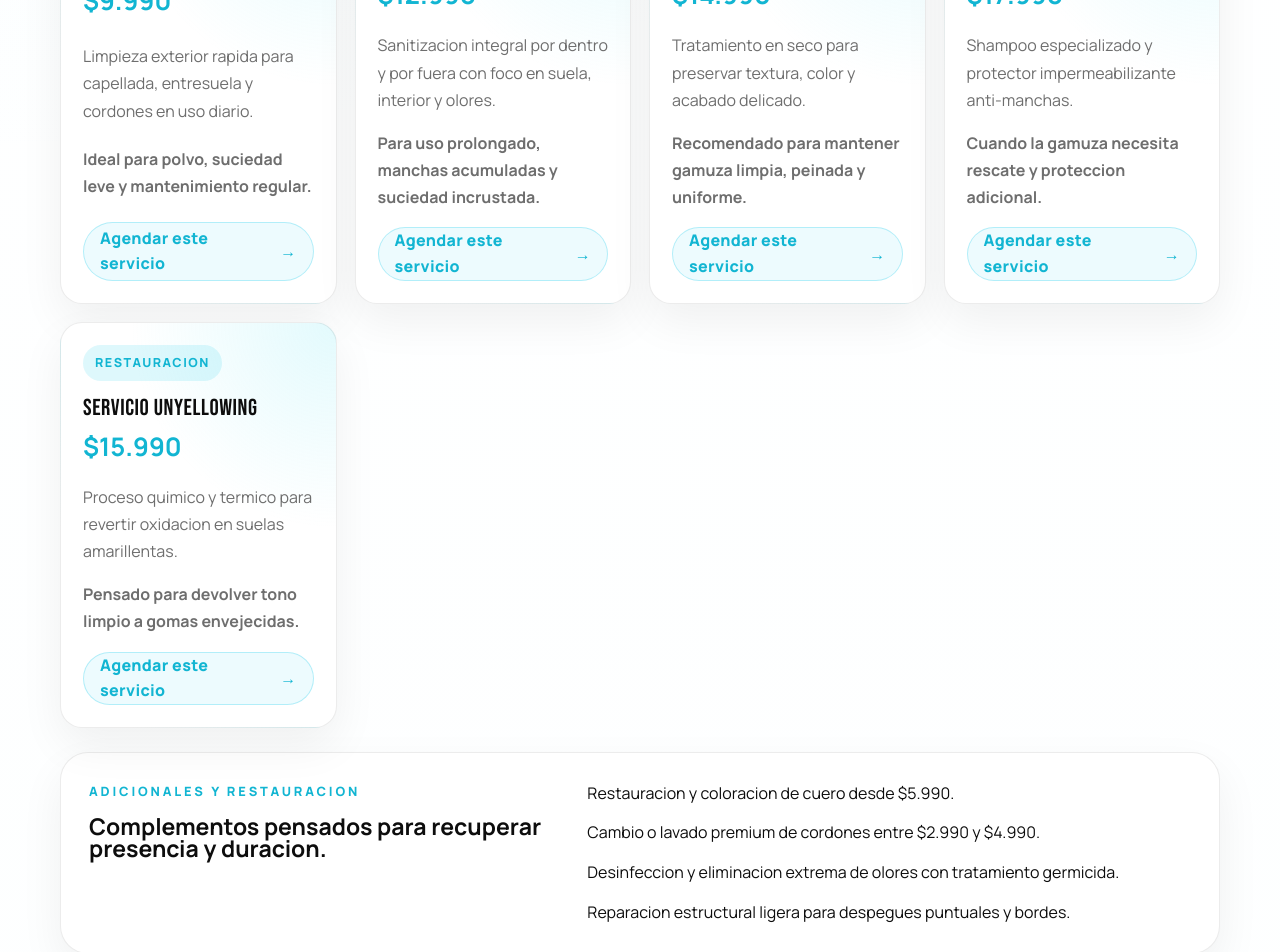
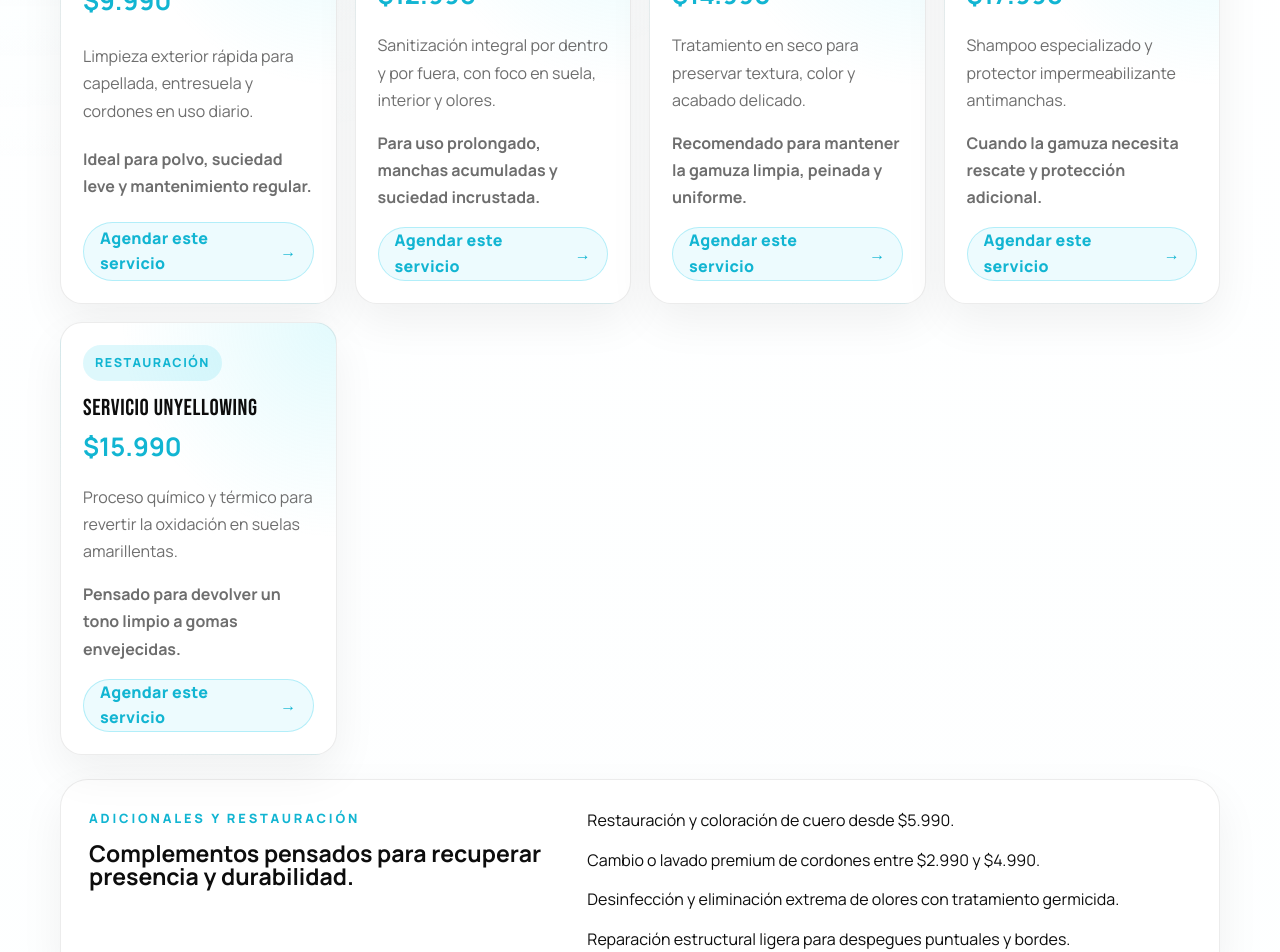
Before and after one commit to fpobletemu/sneakersspa, a React (Vite) app: page / in a window 1280 px wide. Shown: the part 1620-2572 px from the top of the page. Built offline with nearby package versions, Linux system fonts and the light colour scheme; no server answers.

Commit message:
Fix Spanish copy and metadata

```diff
--- a/src/App.tsx
+++ b/src/App.tsx
@@ -9,78 +9,78 @@ import { initAnalytics, trackEvent, trackPageView } from './lib/analytics'
 const services = [
   {
     id: 'limpieza-estandar',
-    name: 'Limpieza Estandar',
+    name: 'Limpieza estándar',
     price: '$9.990',
     description:
-      'Limpieza exterior rapida para capellada, entresuela y cordones en uso diario.',
+      'Limpieza exterior rápida para capellada, entresuela y cordones en uso diario.',
     bestFor: 'Ideal para polvo, suciedad leve y mantenimiento regular.',
     badge: 'Entrada',
   },
   {
     id: 'limpieza-profunda',
-    name: 'Limpieza Profunda',
+    name: 'Limpieza profunda',
     price: '$12.990',
     description:
-      'Sanitizacion integral por dentro y por fuera con foco en suela, interior y olores.',
+      'Sanitización integral por dentro y por fuera, con foco en suela, interior y olores.',
     bestFor: 'Para uso prolongado, manchas acumuladas y suciedad incrustada.',
-    badge: 'Mas pedido',
+    badge: 'Más pedido',
   },
   {
     id: 'gamuza-nobuck-estandar',
-    name: 'Gamuza y Nobuck Estandar',
+    name: 'Gamuza y nobuck estándar',
     price: '$14.990',
     description:
       'Tratamiento en seco para preservar textura, color y acabado delicado.',
-    bestFor: 'Recomendado para mantener gamuza limpia, peinada y uniforme.',
+    bestFor: 'Recomendado para mantener la gamuza limpia, peinada y uniforme.',
     badge: 'Material delicado',
   },
   {
     id: 'gamuza-profunda',
-    name: 'Gamuza Profunda',
+    name: 'Gamuza profunda',
     price: '$17.990',
     description:
-      'Shampoo especializado y protector impermeabilizante anti-manchas.',
-    bestFor: 'Cuando la gamuza necesita rescate y proteccion adicional.',
+      'Shampoo especializado y protector impermeabilizante antimanchas.',
+    bestFor: 'Cuando la gamuza necesita rescate y protección adicional.',
     badge: 'Premium',
   },
   {
     id: 'unyellowing',
-    name: 'Servicio Unyellowing',
+    name: 'Servicio unyellowing',
     price: '$15.990',
     description:
-      'Proceso quimico y termico para revertir oxidacion en suelas amarillentas.',
-    bestFor: 'Pensado para devolver tono limpio a gomas envejecidas.',
-    badge: 'Restauracion',
+      'Proceso químico y térmico para revertir la oxidación en suelas amarillentas.',
+    bestFor: 'Pensado para devolver un tono limpio a gomas envejecidas.',
+    badge: 'Restauración',
   },
 ] as const
 
 const addOns = [
-  'Restauracion y coloracion de cuero desde $5.990.',
+  'Restauración y coloración de cuero desde $5.990.',
   'Cambio o lavado premium de cordones entre $2.990 y $4.990.',
-  'Desinfeccion y eliminacion extrema de olores con tratamiento germicida.',
-  'Reparacion estructural ligera para despegues puntuales y bordes.',
+  'Desinfección y eliminación extrema de olores con tratamiento germicida.',
+  'Reparación estructural ligera para despegues puntuales y bordes.',
 ] as const
 
 const processSteps = [
   {
     title: 'Agenda',
     description:
-      'Cuentanos por WhatsApp el tipo de zapatilla, servicio que te interesa y comuna.',
+      'Cuéntanos por WhatsApp el tipo de zapatilla, el servicio que te interesa y la comuna.',
   },
   {
     title: 'Coordinamos retiro',
     description:
-      'Definimos punto de encuentro en Metro o entrega en sucursal segun tu ubicacion.',
+      'Definimos punto de encuentro en Metro o entrega en sucursal según tu ubicación.',
   },
   {
     title: 'Tratamos tu par',
     description:
-      'Aplicamos limpieza, sanitizacion o restauracion segun material y estado real.',
+      'Aplicamos limpieza, sanitización o restauración según el material y el estado real.',
   },
   {
     title: 'Entregamos listo',
     description:
-      'Tiempo estimado de 3 a 5 dias habiles, sujeto al nivel de suciedad o dano.',
+      'Tiempo estimado de 3 a 5 días hábiles, sujeto al nivel de suciedad o daño.',
   },
 ] as const
 
@@ -89,48 +89,48 @@ const showcaseCases = [
     id: 'hero-case',
     title: 'Caso de limpieza profunda',
     image: beforeAfterHero,
-    label: 'Antes y despues',
+    label: 'Antes y después',
     description:
-      'Un caso ideal para mostrar la diferencia entre suciedad extrema y recuperacion visual.',
+      'Un caso ideal para mostrar la diferencia entre suciedad extrema y recuperación visual.',
   },
   {
     id: 'pair-case',
-    title: 'Recuperacion de uso diario',
+    title: 'Recuperación de uso diario',
     image: beforeAfterPair,
     label: 'Resultado real',
     description:
-      'Comparativa pensada para demostrar blancos mas limpios, cordones prolijos y mejor presencia.',
+      'Comparativa pensada para demostrar blancos más limpios, cordones prolijos y mejor presencia.',
   },
 ] as const
 
 const faqs = [
   {
     id: 'faq-entrega',
-    question: 'Cuanto tiempo se demoran en entregar mis zapatillas?',
+    question: '¿Cuánto tiempo se demoran en entregar mis zapatillas?',
     answer:
-      'El tiempo estimado es de 3 a 5 dias habiles, dependiendo del tratamiento y del nivel de suciedad o dano.',
+      'El tiempo estimado es de 3 a 5 días hábiles, dependiendo del tratamiento y del nivel de suciedad o daño.',
   },
   {
     id: 'faq-pagos',
-    question: 'Que metodos de pago aceptan?',
+    question: '¿Qué métodos de pago aceptan?',
     answer: 'Actualmente trabajamos con transferencias bancarias directas.',
   },
   {
     id: 'faq-retiro',
-    question: 'Como funciona el retiro y delivery?',
+    question: '¿Cómo funciona el retiro y la entrega?',
     answer:
-      'Coordinamos puntos de encuentro desde Hospital Sotero del Rio hasta Mirador por $2.000 y retiro gratuito en La Florida o Puente Alto previa coordinacion.',
+      'Coordinamos puntos de encuentro desde Hospital Sotero del Río hasta Mirador por $2.000, y retiro gratuito en La Florida o Puente Alto, previa coordinación.',
   },
   {
     id: 'faq-materiales',
-    question: 'Trabajan cuero, gamuza y nobuck?',
+    question: '¿Trabajan cuero, gamuza y nobuck?',
     answer:
-      'Si. Cada material requiere un tratamiento distinto, por eso evaluamos el par antes de definir el proceso adecuado.',
+      'Sí. Cada material requiere un tratamiento distinto, por eso evaluamos el par antes de definir el proceso adecuado.',
   },
 ] as const
 
 const trustPoints = [
-  'Atencion por WhatsApp con respuesta rapida.',
+  'Atención por WhatsApp con respuesta rápida.',
   'Retiro coordinado en Metro y entrega gratuita en zonas definidas.',
   'Cuidado especializado para cuero, gamuza, nobuck y suelas.',
 ] as const
@@ -139,12 +139,12 @@ const socialLinks = [
   {
     name: 'Instagram',
     href: 'https://www.instagram.com/thesneakerspa.cl/',
-    caption: 'Antes y despues, procesos y resultados en formato corto.',
+    caption: 'Antes y después, procesos y resultados en formato corto.',
   },
   {
     name: 'TikTok',
     href: 'https://www.tiktok.com/@sneakers.spa.cl',
-    caption: 'Contenido visual para mostrar limpieza, restauracion y detalles.',
+    caption: 'Contenido visual para mostrar limpieza, restauración y detalles.',
   },
 ] as const
 
@@ -152,24 +152,24 @@ const careGuide = [
   {
     title: 'Antes de entregar tu par',
     description:
-      'Escribe por WhatsApp indicando material, nivel de suciedad y si existe despegue, manchas antiguas o suelas amarillentas.',
+      'Escribe por WhatsApp indicando el material, el nivel de suciedad y si existe despegue, manchas antiguas o suelas amarillentas.',
   },
   {
-    title: 'Cuando conviene limpieza profunda',
+    title: 'Cuándo conviene la limpieza profunda',
     description:
-      'Si hay olor, suciedad interna, suela marcada o uso prolongado, la limpieza profunda evita una recuperacion superficial.',
+      'Si hay olor, suciedad interna, suela marcada o uso prolongado, la limpieza profunda evita una recuperación superficial.',
   },
   {
-    title: 'Que esperar de una restauracion',
+    title: 'Qué esperar de una restauración',
     description:
-      'La mejora depende de desgaste, material y antiguedad. Se evalua cada par antes de confirmar el servicio final.',
+      'La mejora depende del desgaste, el material y la antigüedad. Se evalúa cada par antes de confirmar el servicio final.',
   },
 ] as const
 
 const serviceConditions = [
-  'La evaluacion previa se realiza por WhatsApp para definir el tratamiento adecuado.',
-  'Los tiempos de entrega pueden variar segun material, nivel de suciedad y reparaciones adicionales.',
-  'Las manchas antiguas, peladuras severas o oxidaciones profundas pueden mejorar sin desaparecer al 100%.',
+  'La evaluación previa se realiza por WhatsApp para definir el tratamiento adecuado.',
+  'Los tiempos de entrega pueden variar según el material, el nivel de suciedad y las reparaciones adicionales.',
+  'Las manchas antiguas, peladuras severas u oxidaciones profundas pueden mejorar sin desaparecer al 100%.',
   'El retiro en estaciones fuera del tramo definido se revisa caso a caso antes de confirmar.',
 ] as const
 
@@ -188,7 +188,7 @@ const contactLinks = [
 
 const navLinks = [
   { href: '#servicios', label: 'Servicios' },
-  { href: '#proceso', label: 'Como funciona' },
+  { href: '#proceso', label: 'Cómo funciona' },
   { href: '#faq', label: 'Preguntas' },
   { href: '#contacto', label: 'Contacto' },
 ] as const
@@ -286,7 +286,7 @@ function App() {
       </a>
 
       <div className="announcement-bar">
-        <p>Agenda por WhatsApp, coordina retiro y recibe tu par listo entre 3 y 5 dias habiles.</p>
+        <p>Agenda por WhatsApp, coordina retiro y recibe tu par listo entre 3 y 5 días hábiles.</p>
       </div>
 
       <header className="site-header" id="inicio">
@@ -299,7 +299,7 @@ function App() {
           className={isMenuOpen ? 'menu-toggle open' : 'menu-toggle'}
           aria-expanded={isMenuOpen}
           aria-controls="site-navigation"
-          aria-label={isMenuOpen ? 'Cerrar menu' : 'Abrir menu'}
+          aria-label={isMenuOpen ? 'Cerrar menú' : 'Abrir menú'}
           onClick={() => setIsMenuOpen((current) => !current)}
         >
           <span></span>
@@ -334,26 +334,26 @@ function App() {
       <button
         type="button"
         className={isMenuOpen ? 'menu-backdrop visible' : 'menu-backdrop'}
-        aria-label="Cerrar menu"
+        aria-label="Cerrar menú"
         onClick={closeMenu}
       />
 
       <main id="contenido-principal">
         <section className="hero-section section-frame">
           <div className="hero-copy">
-            <p className="eyebrow">Limpieza, restauracion y cuidado profesional</p>
+            <p className="eyebrow">Limpieza, restauración y cuidado profesional</p>
             <h1>
               El cuidado que <span className="hero-highlight">tus sneakers</span> merecen.
             </h1>
             <p className="hero-text">
-              Devolvemos a tus zapatillas su mejor version con limpieza profunda y
+              Devolvemos a tus zapatillas su mejor versión con limpieza profunda y
               productos premium.
             </p>
 
             <div className="hero-actions">
               <a
                 className="button button-primary"
-                href={buildWhatsAppLink('Hola Sneakers\' Spa, quiero cotizar limpieza o restauracion para mis zapatillas.')}
+                  href={buildWhatsAppLink('Hola Sneakers\' Spa, quiero cotizar limpieza o restauración para mis zapatillas.')}
                 target="_blank"
                 rel="noreferrer"
                 onClick={() => handleWhatsAppClick('hero')}
@@ -374,7 +374,7 @@ function App() {
 
           <div className="hero-visual">
             <div className="hero-media-card">
-              <span className="media-pill">Antes y despues real</span>
+              <span className="media-pill">Antes y después real</span>
               <img
                 src={beforeAfterPair}
                 alt="Par de zapatillas con contraste entre limpieza previa y resultado final"
@@ -409,7 +409,7 @@ function App() {
         <section className="section-frame services-section" id="servicios">
           <div className="section-heading">
             <p className="eyebrow">Nuestros servicios</p>
-            <h2>Tratamientos claros para distintos niveles de suciedad y restauracion.</h2>
+            <h2>Tratamientos claros para distintos niveles de suciedad y restauración.</h2>
             <p>
               Cada servicio responde a un problema especifico. La idea no es vender de mas,
               sino derivarte al tratamiento que realmente necesita tu par.
@@ -446,8 +446,8 @@ function App() {
 
           <div className="addon-panel">
             <div>
-              <p className="eyebrow">Adicionales y restauracion</p>
-              <h3>Complementos pensados para recuperar presencia y duracion.</h3>
+              <p className="eyebrow">Adicionales y restauración</p>
+                <h3>Complementos pensados para recuperar presencia y durabilidad.</h3>
             </div>
             <ul>
               {addOns.map((item) => (
@@ -459,10 +459,10 @@ function App() {
 
         <section className="section-frame showcase-section">
           <div className="section-heading">
-            <p className="eyebrow">Antes y despues</p>
+            <p className="eyebrow">Antes y después</p>
             <h2>El resultado tiene que verse antes de pedir confianza.</h2>
             <p>
-              Este v1 prioriza evidencia visual y mensajes concretos por encima de claims vacios.
+              Esta versión prioriza evidencia visual y mensajes concretos por encima de promesas vacías.
             </p>
           </div>
 
@@ -491,7 +491,7 @@ function App() {
                 <p>{selectedShowcase.description}</p>
                 <a
                   className="button button-secondary"
-                  href={buildWhatsAppLink('Hola Sneakers\' Spa, quiero enviar fotos de mis zapatillas para evaluacion.')}
+                  href={buildWhatsAppLink('Hola Sneakers\' Spa, quiero enviar fotos de mis zapatillas para evaluación.')}
                   target="_blank"
                   rel="noreferrer"
                   onClick={() => handleWhatsAppClick('showcase')}
@@ -505,7 +505,7 @@ function App() {
 
         <section className="section-frame process-section" id="proceso">
           <div className="section-heading narrow">
-            <p className="eyebrow">Como funciona</p>
+            <p className="eyebrow">Cómo funciona</p>
             <h2>Un flujo simple para no perder tiempo coordinando.</h2>
           </div>
 
@@ -522,7 +522,7 @@ function App() {
 
         <section className="section-frame insights-section" aria-labelledby="insights-title">
           <div className="section-heading narrow">
-            <p className="eyebrow">Confianza y guia</p>
+            <p className="eyebrow">Confianza y guía</p>
             <h2 id="insights-title">Lo que conviene saber antes de coordinar tu servicio.</h2>
           </div>
 
@@ -548,7 +548,7 @@ function App() {
             </article>
 
             <article className="insight-panel">
-              <p className="eyebrow">Mini guia</p>
+              <p className="eyebrow">Mini guía</p>
               <h3>Expectativas correctas generan mejores resultados.</h3>
               <div className="care-guide-grid">
                 {careGuide.map((item) => (
@@ -565,18 +565,18 @@ function App() {
         <section className="section-frame coverage-section">
           <div className="coverage-card">
             <p className="eyebrow">Cobertura y retiro</p>
-            <h2>La logistica tambien tiene que ser clara.</h2>
+            <h2>La logística también tiene que ser clara.</h2>
             <p>
-              Puntos de encuentro desde Hospital Sotero del Rio hasta Mirador por
-              $2.000. Retiro gratuito en La Florida y Puente Alto previa coordinacion.
+              Puntos de encuentro desde Hospital Sotero del Río hasta Mirador por
+              $2.000. Retiro gratuito en La Florida y Puente Alto, previa coordinación.
             </p>
           </div>
           <div className="coverage-card accent">
-            <p className="eyebrow">Materiales y limites</p>
-            <h2>Tratamos cada par segun material, desgaste y posibilidad real de mejora.</h2>
+            <p className="eyebrow">Materiales y límites</p>
+            <h2>Tratamos cada par según el material, el desgaste y la posibilidad real de mejora.</h2>
             <p>
-              No todos los danos revierten igual. Por eso la evaluacion por WhatsApp antes de
-              confirmar el trabajo es parte central del proceso.
+              No todos los daños revierten igual. Por eso la evaluación por WhatsApp, antes de
+              confirmar el trabajo, es parte central del proceso.
             </p>
           </div>
         </section>
@@ -584,7 +584,7 @@ function App() {
         <section className="section-frame conditions-section" aria-labelledby="conditions-title">
           <div className="section-heading narrow">
             <p className="eyebrow">Condiciones del servicio</p>
-            <h2 id="conditions-title">Un servicio serio necesita limites y criterios claros.</h2>
+            <h2 id="conditions-title">Un servicio serio necesita límites y criterios claros.</h2>
           </div>
 
           <div className="conditions-panel">
@@ -599,7 +599,7 @@ function App() {
         <section className="section-frame faq-section" id="faq">
           <div className="section-heading">
             <p className="eyebrow">Preguntas frecuentes</p>
-            <h2>Respuestas directas para bajar friccion antes de agendar.</h2>
+            <h2>Respuestas directas para bajar fricción antes de agendar.</h2>
           </div>
 
           <div className="faq-list">
@@ -632,8 +632,8 @@ function App() {
 
         <section className="cta-band section-frame">
           <div>
-            <p className="eyebrow">Listo para coordinar?</p>
-            <h2>Tus sneakers en las mejores manos, con respuesta rapida por WhatsApp.</h2>
+            <p className="eyebrow">¿Listo para coordinar?</p>
+            <h2>Tus sneakers en las mejores manos, con respuesta rápida por WhatsApp.</h2>
           </div>
           <a
             className="button button-primary"
@@ -649,10 +649,10 @@ function App() {
 
       <footer className="site-footer section-frame" id="contacto">
         <div className="footer-brand">
-          <img src={logoTagline} alt="Logo Sneakers' Spa con subtitulo" />
+          <img src={logoTagline} alt="Logo de Sneakers' Spa con subtítulo" />
           <p>
             Cuidado profesional para zapatillas con foco en limpieza visible,
-            materiales delicados y coordinacion clara.
+            materiales delicados y coordinación clara.
           </p>
         </div>
 
@@ -690,7 +690,7 @@ function App() {
                 </a>
               </li>
             ))}
-            <li>Lunes a Viernes, 09:00 a 19:00 hrs.</li>
+            <li>Lunes a viernes, de 09:00 a 19:00 hrs.</li>
           </ul>
         </div>
 
```
Also changed, not shown: index.html (+6 -6 lines).
